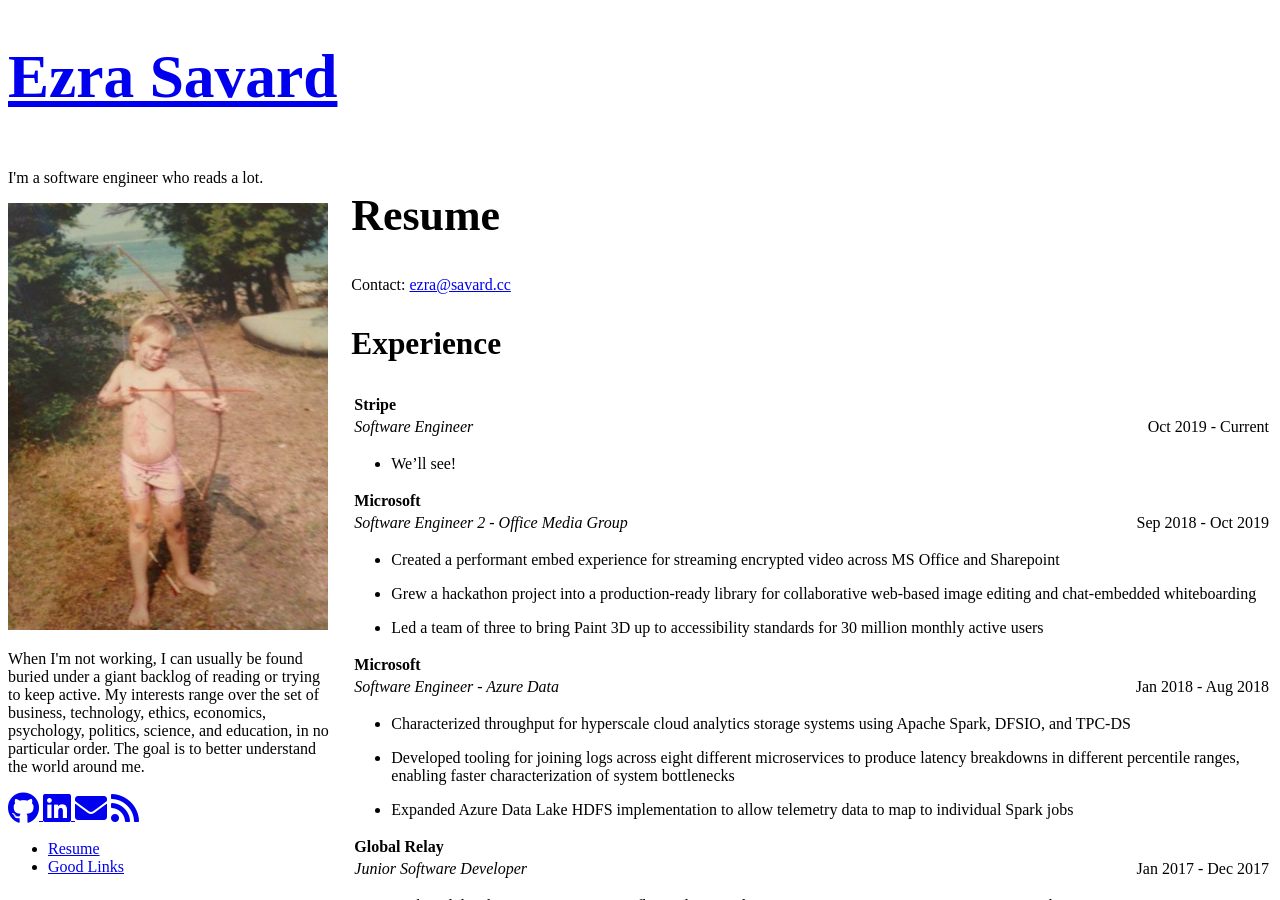
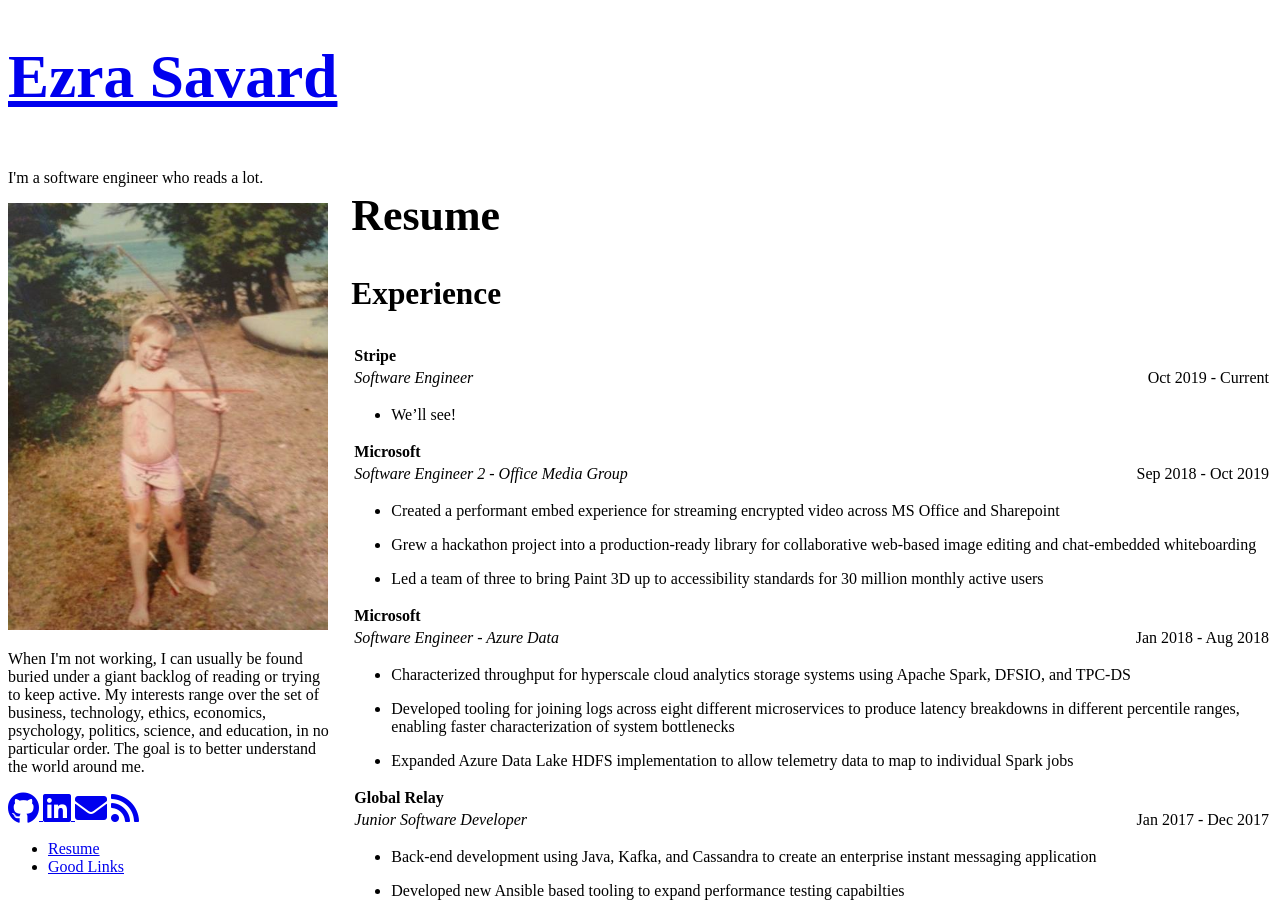
Before and after one commit to ezrasavard/ezrasavard.com, a Jekyll site: the page built from _pages/resume/index.md, in a window 1280 px wide and 900 px high. Built offline with Jekyll 4.4.1, drawn with Linux system fonts in a browser that asks for light colours; nearby versions of some CDN libraries; some of the changed lines change nothing that is shown.

Commit message:
Update index.md

```diff
--- a/_pages/resume/index.md
+++ b/_pages/resume/index.md
@@ -3,8 +3,6 @@
 permalink: /resume/
 layout: page
 ---
-
-Contact: <script>printEmail();</script>
 
 ### Experience
 
```
